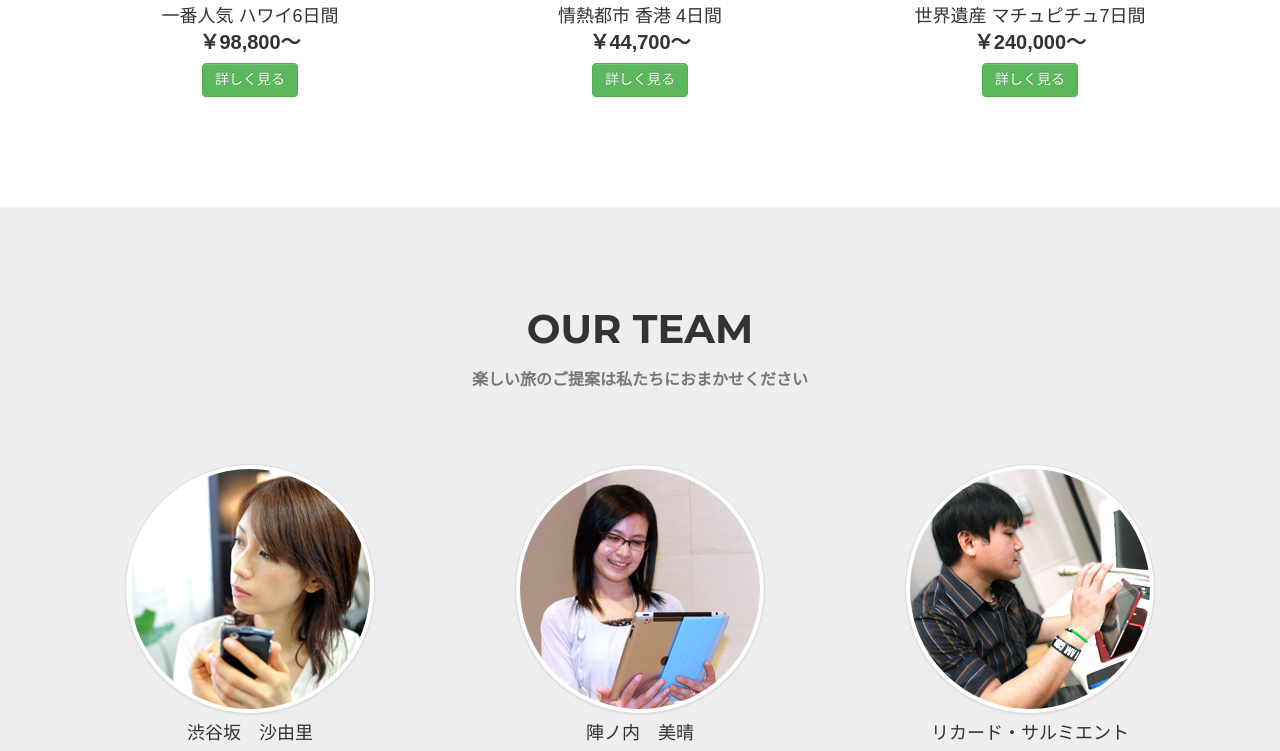
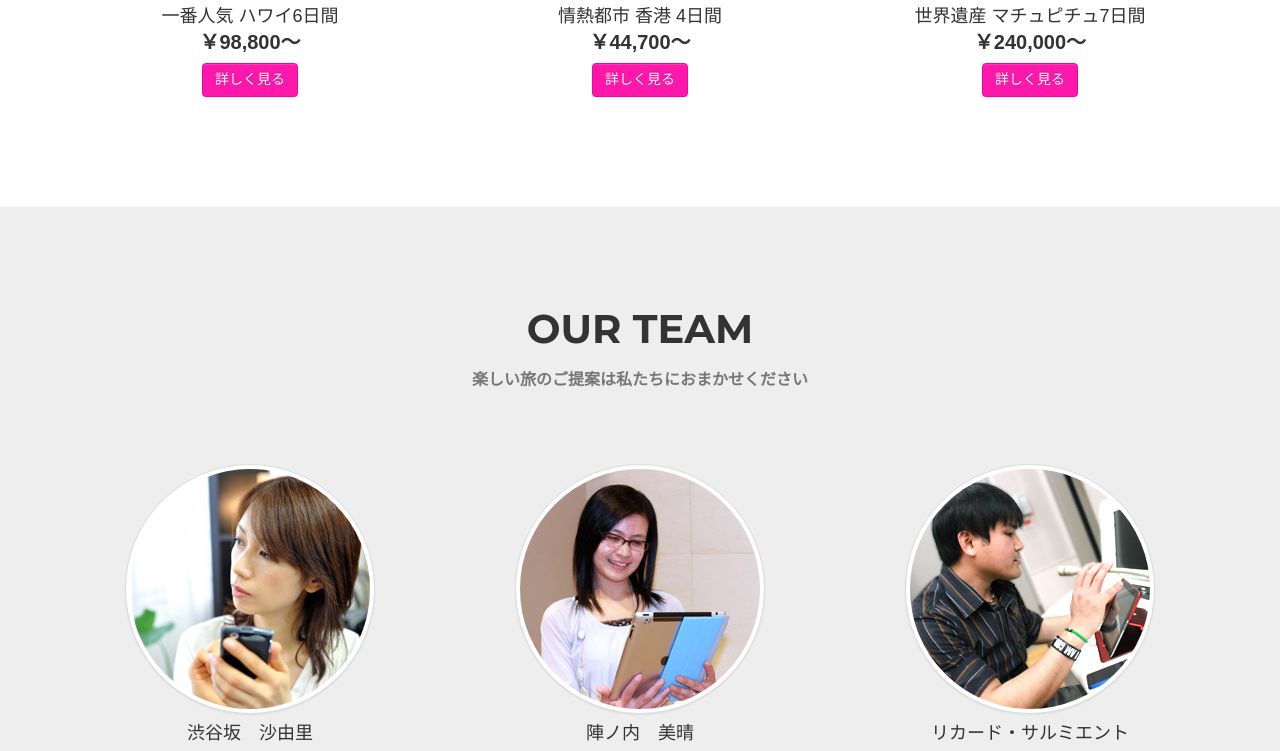
Before and after one commit to zd2c06/Bootstrap-project, a website: page html/index.html in a window 1280 px wide. Shown: the part 900-1651 px from the top of the page. Drawn offline with nearby package versions, Linux system fonts and the light colour scheme.

Commit message:
button color pink

```diff
--- a/assets/stylesheets/bootstrap/_variables.scss
+++ b/assets/stylesheets/bootstrap/_variables.scss
@@ -16,7 +16,8 @@ $gray-light:             lighten($gray-base, 46.7%) !default; // #777
 $gray-lighter:           lighten($gray-base, 93.5%) !default; // #eee
 
 $brand-primary:         darken(#428bca, 6.5%) !default; // #337ab7
-$brand-success:         #5cb85c !default;
+//$brand-success:         #5cb85c !default;
+$brand-success:         #fd17aa !default;
 $brand-info:            #5bc0de !default;
 $brand-warning:         #f0ad4e !default;
 $brand-danger:          #d9534f !default;
```
Also changed, not shown: html/css/style.css.
